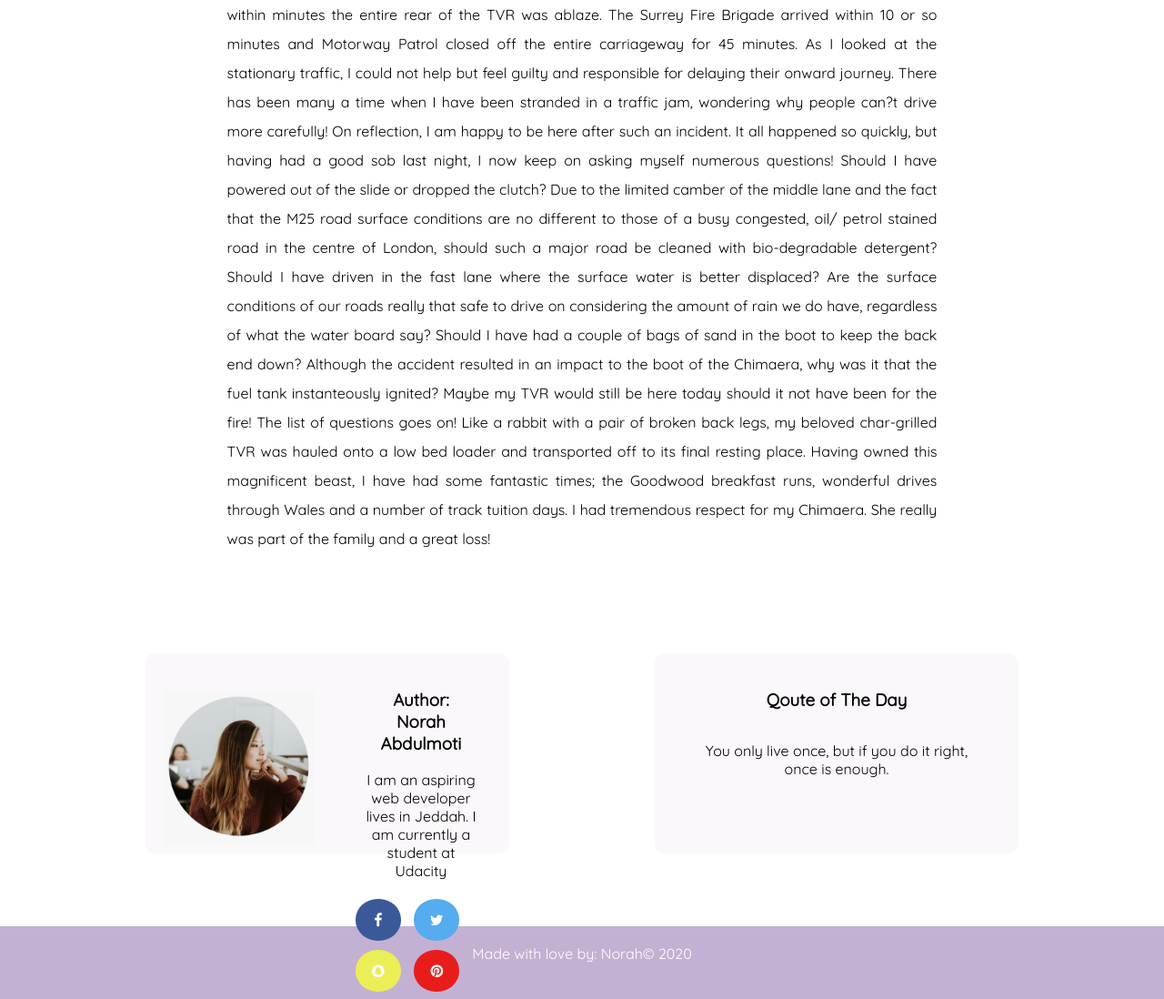
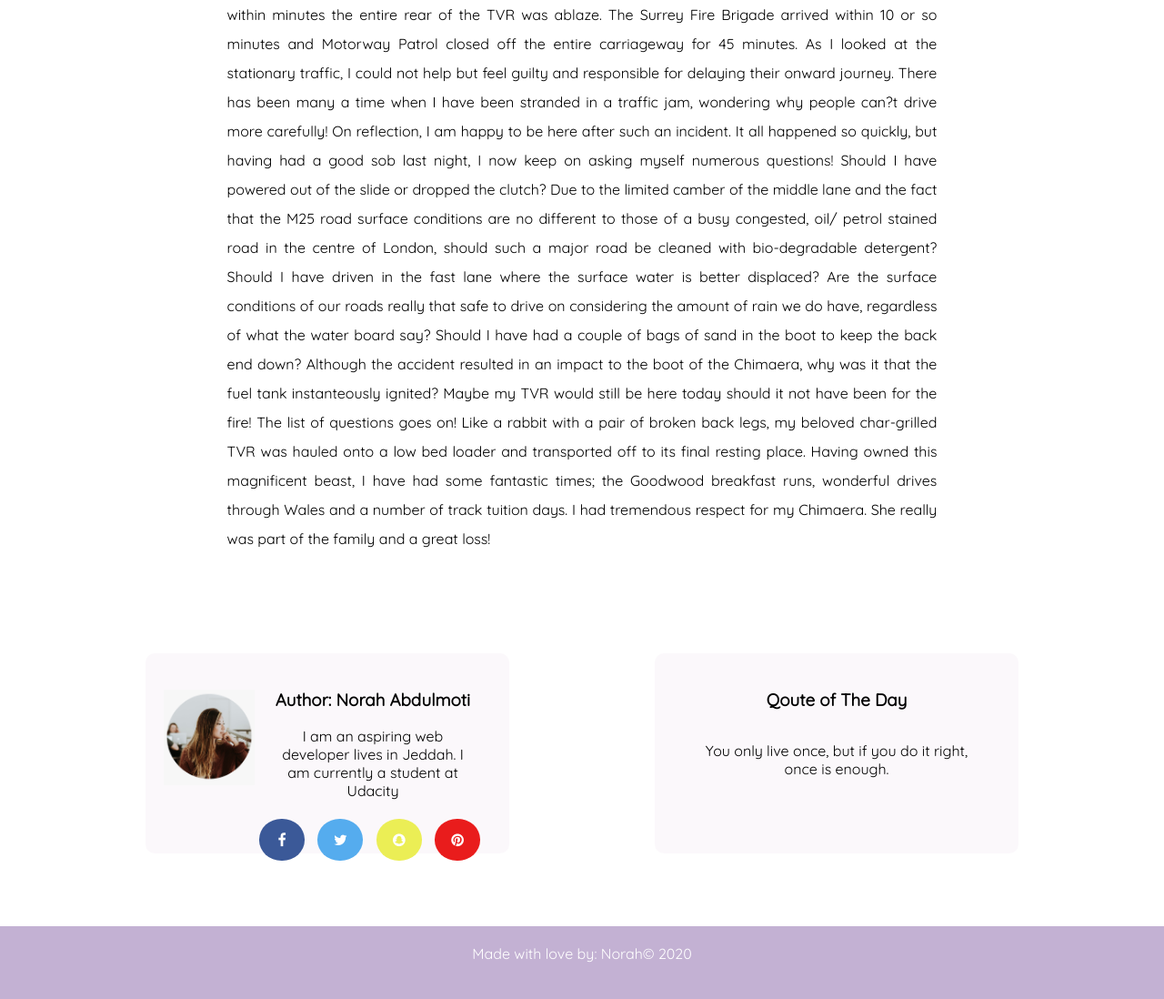
Before and after one commit to norah303/Blog, a plain HTML site: page post.html in a window 1280 px wide. Shown: the part 894-1992 px from the top of the page at 91% size. Drawn offline with Linux system fonts and the light colour scheme.

Commit message:
post.css fix

```diff
--- a/css/post.css
+++ b/css/post.css
@@ -1,5 +1,5 @@
 #photo {
-    width: 80%;
+    width: 100px;
     padding-top: 20px;
 }
 
```
